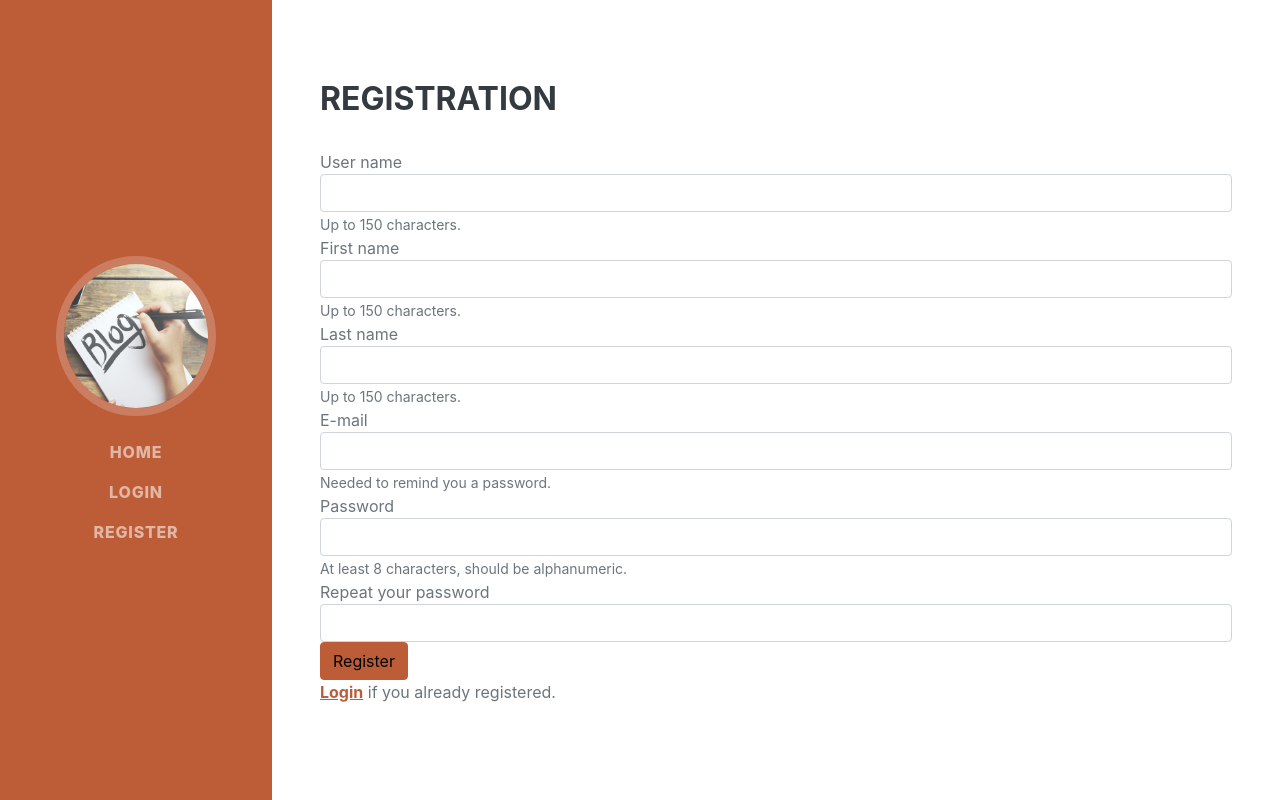
After one commit to dainiuxt/django-blog, a Django app: page /blog/register/ in a window 1280 px wide. The commit adds this page. Run offline with Django 4.2, Linux system fonts and the light colour scheme; some libraries are stand-ins or nearby versions; some web fonts are replaced.

Commit message:
add new post functionality

```diff
--- a/mysite/blog/templates/base.html
+++ b/mysite/blog/templates/base.html
@@ -28,7 +28,12 @@
     <div class="collapse navbar-collapse" id="navbarResponsive">
         <ul class="navbar-nav">
             <li class="nav-item"><a class="nav-link js-scroll-trigger" href="{% url 'index' %}">Home</a></li>
-
+            {% if user.is_authenticated %}
+            <li class="nav-item"><a class="nav-link" href="{% url 'logout' %}?next=/blog">Logout</a></li>
+            {% else %}
+            <li class="nav-item"><a class="nav-link" href="{% url 'login' %}?next=/blog">Login</a></li>
+            <li class="nav-item"><a class="nav-link" href="{% url 'register' %}?next=/blog">Register</a></li>
+            {% endif %}
         </ul>
     </div>
   </nav>
--- a/mysite/blog/templates/index.html
+++ b/mysite/blog/templates/index.html
@@ -9,7 +9,7 @@
     <ul class="fa-ul mb-0">
       {% for post in posts %}
         <li class="mt-2">
-          <a href="{{ post.id }}"></a>Post {{post.post_title }}</a> by: {{ post.post_author }}, at {{ post.pub_time}}
+          <a href="{{ post.id }}">Post {{post.post_title }}</a> by: {{ post.post_author }}, at {{ post.pub_time}}
           {% if user.is_authenticated %}
             <a href="{{ post.id }}/delete" class="btn btn-danger btn-sm" tabindex="-1" role="button" aria-disabled="true">Delete post</a>
           {% endif %}
--- /dev/null
+++ b/mysite/blog/templates/registration/register.html
@@ -0,0 +1,44 @@
+{% extends "base.html" %}
+{% block title %}<title>Blog | Register</title>{% endblock %}
+{% block content %}
+<section class="resume-section" id="skills">
+  <div class="resume-section-content">
+    <h3>Registration</h3><br/>
+    <form method="post">
+        {% csrf_token %}
+        <div class="form-group">
+            <label for="username">User name</label>
+            <input name="username" type="text" class="form-control" id="username" aria-describedby="usernameHelp">
+            <small id="usernameHelp" class="form-text text-muted">Up to 150 characters.</small>
+        </div>
+        <div class="form-group">
+            <label for="first_name">First name</label>
+            <input name="first_name" type="text" class="form-control" id="first_name" aria-describedby="first_nameHelp">
+            <small id="first_nameHelp" class="form-text text-muted">Up to 150 characters.</small>
+        </div>
+        <div class="form-group">
+            <label for="last_name">Last name</label>
+            <input name="last_name" type="text" class="form-control" id="last_name" aria-describedby="last_nameHelp">
+            <small id="last_nameHelp" class="form-text text-muted">Up to 150 characters.</small>
+        </div>
+        <div class="form-group">
+            <label for="exampleInputEmail1">E-mail</label>
+            <input name="email" type="email" class="form-control" id="exampleInputEmail1" aria-describedby="emailHelp">
+            <small id="emailHelp" class="form-text text-muted">Needed to remind you a password.</small>
+        </div>
+        <div class="form-group">
+            <label for="password">Password</label>
+            <input name="password" type="password" class="form-control" id="password" aria-describedby="pwdHelp">
+            <small id="pwdHelp" class="form-text text-muted">At least 8 characters, should be alphanumeric.</small>
+        </div>
+        <div class="form-group">
+            <label for="password2">Repeat your password</label>
+            <input name="password2" type="password" class="form-control" id="password2" aria-describedby="pwd2Help">
+        </div>
+        <button type="submit" class="btn btn-primary register-button">Register</button>
+        <input type="hidden" name="next" value="{{ next }}" />
+    </form>
+    <p><a href="{% url 'login'%}?next={{request.path}}"><strong>Login</strong></a> if you already registered.</p>
+  </div>
+</section>
+{% endblock %}
--- a/mysite/blog/urls.py
+++ b/mysite/blog/urls.py
@@ -1,7 +1,11 @@
-from django.urls import path
+from django.urls import path, include
 
 from . import views
 
 urlpatterns = [
     path('', views.index, name='index'),
+    path('accounts/', include('django.contrib.auth.urls')),
+    path('register/', views.register, name='register'),
+    path('<int:pk>', views.BlogPostView.as_view(), name='blogpost'),
+    path('new/', views.BlogPostCreateView.as_view(), name='blogpost-new'),
 ]
--- a/mysite/blog/views.py
+++ b/mysite/blog/views.py
@@ -1,13 +1,25 @@
 from django.shortcuts import render, reverse, redirect
-from blog.models import BlogPost, Comment
+from blog.models import BlogPost, Comment, User
 from django.core.paginator import Paginator, EmptyPage, PageNotAnInteger
+from django.views.decorators.csrf import csrf_protect
+from django.contrib import messages
+from django.contrib.auth.mixins import UserPassesTestMixin
+from django.contrib.auth.mixins import LoginRequiredMixin
+from .forms import BlogPostForm
+from django.views.generic.edit import FormMixin
+
+from django.views.generic import (
+                                ListView,
+                                DetailView,
+                                DeleteView,
+                                CreateView,
+                                UpdateView,
+                                )
+
 
 def index(request):
-    post_list = BlogPost.objects.all()
+    post_list = list(reversed(BlogPost.objects.all()))
     page = request.GET.get('page', 1)
-    # context = {
-    #   'post_list': post_list,
-    # }
     paginator = Paginator(post_list, 10)
     try:
         posts = paginator.page(page)
@@ -16,3 +28,81 @@ def index(request):
     except EmptyPage:
         posts = paginator.page(paginator.num_pages)
     return render(request, 'index.html', {'posts': posts})
+
+class BlogPostView(DetailView):
+  model = BlogPost
+  template_name = 'blogpost.html'
+
+class BlogPostCreateView(CreateView, LoginRequiredMixin, UserPassesTestMixin):
+    model = BlogPost
+    form_class = BlogPostForm
+    template_name = 'blogpost_update.html'
+
+    def form_valid(self, form):
+        form.instance.user = self.request.user
+        return super().form_valid(form)
+
+    def test_func(self):
+        blogpost = self.get_object()
+        return self.request.user == blogpost.user
+
+    def get_success_url(self):
+        return reverse('blogpost', kwargs={'pk': self.object.id})
+
+class BlogPostUpdateView(UpdateView, LoginRequiredMixin, UserPassesTestMixin):
+    model = BlogPost
+    form_class = BlogPostForm
+    template_name = 'blogpost_update.html'
+
+    def form_valid(self, form):
+        form.instance.user = self.request.user
+        return super().form_valid(form)
+
+    def test_func(self):
+        blogpost = self.get_object()
+        return self.request.user == blogpost.user
+
+    def get_success_url(self):
+        return reverse('blogpost', kwargs={'pk': self.object.id})
+
+# class BlogPostDeleteView(LoginRequiredMixin, UserPassesTestMixin, DeleteView):
+#     model = BlogPost
+#     template_name = 'my_blogpost_delete.html'
+
+#     def get_success_url(self):
+#         return reverse('index')
+
+#     def test_func(self):
+#         blogpost = self.get_object()
+#         return self.request.user == blogpost.user
+
+
+@csrf_protect
+def register(request):
+    if request.method == "POST":
+        # pasiimame reikšmes iš registracijos formos
+        username = request.POST['username']
+        first_name = request.POST['first_name']
+        last_name = request.POST['last_name']
+        email = request.POST['email']
+        password = request.POST['password']
+        password2 = request.POST['password2']
+        # tikriname, ar sutampa slaptažodžiai
+        if password == password2:
+            # tikriname, ar neužimtas username
+            if User.objects.filter(username=username).exists():
+                messages.error(request, f'Username {username} already exists!')
+                return redirect('register')
+            else:
+                # tikriname, ar nėra tokio pat email
+                if User.objects.filter(email=email).exists():
+                    messages.error(request, f'Account with {email} already exist!')
+                    return redirect('register')
+                else:
+                    # jeigu viskas tvarkoje, sukuriame naują vartotoją
+                    User.objects.create_user(username=username, email=email, password=password, first_name=first_name, last_name=last_name)
+                    return redirect('index')
+        else:
+            messages.error(request, 'Passwords didn\'t match!')
+            return redirect('register')
+    return render(request, 'registration/register.html')
--- a/mysite/mysite/settings.py
+++ b/mysite/mysite/settings.py
@@ -40,6 +40,7 @@ INSTALLED_APPS = [
     'django.contrib.sessions',
     'django.contrib.messages',
     'django.contrib.staticfiles',
+    'crispy_forms',
 ]
 
 MIDDLEWARE = [
@@ -141,6 +142,7 @@ USE_I18N = True
 
 USE_TZ = True
 
+LOGIN_REDIRECT_URL = '/'
 
 # Static files (CSS, JavaScript, Images)
 # https://docs.djangoproject.com/en/4.0/howto/static-files/
--- a/mysite/mysite/urls.py
+++ b/mysite/mysite/urls.py
@@ -17,8 +17,10 @@ from django.contrib import admin
 from django.urls import path, include
 from django.conf import settings
 from django.conf.urls.static import static
+from django.urls import path, include
 
 urlpatterns = [
     path('blog/', include('blog.urls')),
     path('admin/', admin.site.urls),
+    path('tinymce/', include('tinymce.urls')),
 ] + static(settings.STATIC_URL, document_root=settings.STATIC_ROOT)
```
Also changed, not shown: mysite/blog/forms.py (added, +14 -0 lines), mysite/blog/templates/blogpost.html (added, +11 -0 lines), mysite/blog/templates/blogpost_update.html (added, +18 -0 lines), mysite/blog/templates/registration/login.html (added, +35 -0 lines), mysite/db.sqlite3.
